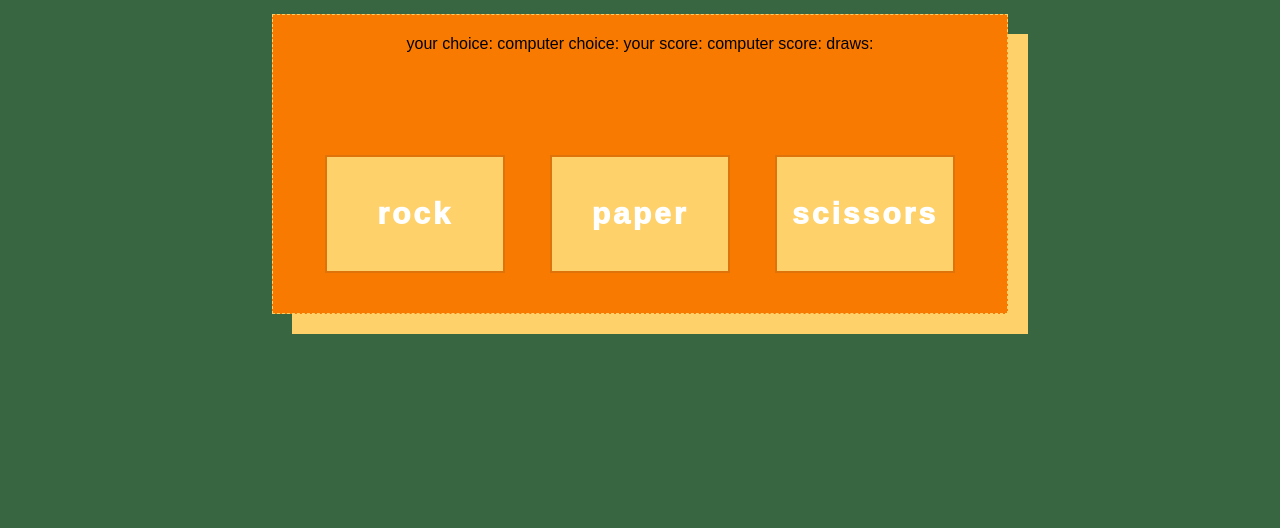
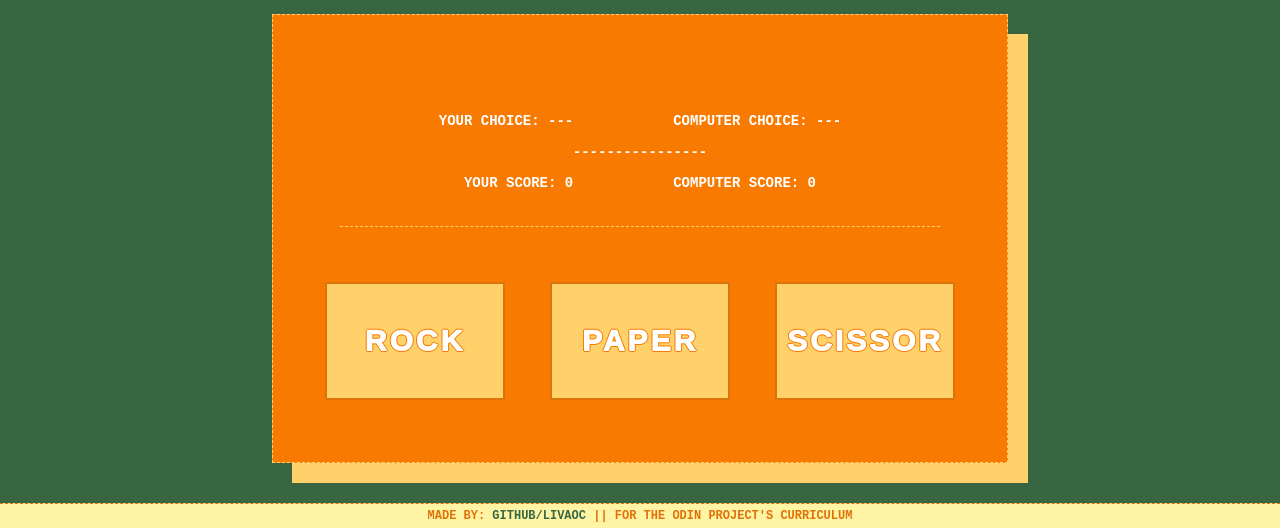
Before and after one commit to livaoc/TOP_Rock_Paper_Scissors, a plain HTML site: page index.html in a window 1280 px wide. Shown: the part 272-800 px from the top of the page. Drawn offline with Linux system fonts and the light colour scheme.

Commit message:
Made final adjustments to fit different screen sizes, added footer and hover effects

```diff
--- a/index.html
+++ b/index.html
@@ -14,21 +14,27 @@
         </div>
         <div id="gameContainer">
             <div class="infoContainer">
-                your choice:
-                computer choice:
-                your score:
-                computer score:
-                draws:
+                <div class="infoFirstLineContainer">
+                    <div class="infoHumanChoice"></div>
+                    <div class="infoComputerChoice"></div>
+                </div>
+                <div class="infoResultLineContainer">
+                    <div class="infoResult"></div>
+                </div>
+                <div class="infoScoreLineContainer">
+                    <div class="infoHumanScore"></div>
+                    <div class="infoComputerScore"></div>
+                </div>
             </div>
             <div class="buttonsContainer">
-                <button>rock</button>
-                <button>paper</button>
-                <button>scissors</button>
+                <button>ROCK</button>
+                <button>PAPER</button>
+                <button>SCISSOR</button>
             </div>
         </div>
     </div>
-    <div class="foot">
-
+    <div class="footer">
+        made by: <a target="_blank" href="https://github.com/livaoc">github/livaoc</a> || for The Odin Project's curriculum
     </div>
 
 </body>
--- a/javascript.js
+++ b/javascript.js
@@ -10,6 +10,14 @@ let computerChoice;
 let computerScore = 0;
 let humanScore = 0;
 let drawScore = 0;
+
+let infoComputerChoice = document.querySelector(".infoComputerChoice");
+let infoHumanChoice = document.querySelector(".infoHumanChoice");
+let infoResult = document.querySelector(".infoResult");
+let infoHumanScore = document.querySelector(".infoHumanScore");
+let infoComputerScore = document.querySelector(".infoComputerScore");
+
+let won = "";
 const buttons = document.querySelectorAll("button");
 
 function getComputerChoice(max) {
@@ -28,28 +36,53 @@ function playRound(computerChoice, humanChoice) {
             (computerChoice === "paper" && humanChoice === "rock") ||
             (computerChoice === "scissors" && humanChoice === "paper")) {
             computerScore = computerScore + 1;
+            won = "no";
             return console.log("You lost this round!");
         } else if (computerChoice === humanChoice) {
             drawScore = drawScore + 1;
+            won = "draw";
             return console.log("Its a draw!");
         } else {
             humanScore = humanScore + 1;
+            won = "yes";
             return console.log("You won this round!");
         }
 }
 
+infoComputerChoice.textContent = "Computer choice: ---";
+infoHumanChoice.textContent = "Your choice: ---";
+infoResult.textContent = "----------------";
+infoComputerScore.textContent = "Computer score: " + computerScore;
+infoHumanScore.textContent = "Your score: " + humanScore;
 
 console.log("Computer input: " + computerChoice);
 
 buttons.forEach((button) => {
     button.addEventListener("click", () => {
         let buttonText = button.textContent;
-        humanChoice = buttonText;
-
+        humanChoice = buttonText.toLowerCase();
         computerChoice = getComputerChoice(3);
 
         playRound(computerChoice, humanChoice);
-
+        if (won === "yes") {
+            infoComputerChoice.textContent = "Computer choice: " + computerChoice;
+            infoHumanChoice.textContent = "Your choice: " + humanChoice;
+            infoResult.textContent = "You WON this round!";
+            infoComputerScore.textContent = "Computer score: " + computerScore;
+            infoHumanScore.textContent = "Your score: " + humanScore;
+        } else if (won === "no") {
+            infoComputerChoice.textContent = "Computer choice: " + computerChoice;
+            infoHumanChoice.textContent = "Your choice: " + humanChoice;
+            infoResult.textContent = "You LOST this round!";
+            infoComputerScore.textContent = "Computer score: " + computerScore;
+            infoHumanScore.textContent = "Your score: " + humanScore;
+        } else {
+            infoComputerChoice.textContent = "Computer choice: " + computerChoice;
+            infoHumanChoice.textContent = "Your choice: " + humanChoice;
+            infoResult.textContent = "It's a DRAW!";
+            infoComputerScore.textContent = "Computer score: " + computerScore;
+            infoHumanScore.textContent = "Your score: " + humanScore;
+        }
         console.log("\nYour choice: " + humanChoice +
                     "\nComputer choice: " + computerChoice +
                     "\n\nYour score: " + humanScore +
--- a/style.css
+++ b/style.css
@@ -6,24 +6,25 @@ body {
     background-color: #386641;
     font-family: sans-serif;
     height: 100%;
+    min-height:100vh;
     margin: 0;
     padding: 0;
 
     display: flex;
     flex-direction: column;
-    justify-content: center;
-    align-items: center;
 }
 
 #mainContainer {
     display: flex;
     flex-direction: column;
+    flex: 1;
     justify-content: center;
     align-items: center;
 
     width: 92%;
     max-width: 1000px;
     padding: min(5vw, 40px);
+    margin: 0 auto;
 }
 
 
@@ -35,7 +36,7 @@ body {
 #gameContainer {
     display: flex;
     flex-direction: column;
-    justify-content: space-between;
+    justify-content: center;
     align-items: center;
     flex-shrink: 0;
     flex-grow: 1;
@@ -43,9 +44,10 @@ body {
 
     width: 80%;
     max-width: 800px;
-    height: auto;
-    max-height: 60vh;
+    max-height: none;
     min-height: 300px;
+
+    gap: 20px;
 
     background-color: #f97a00;
     box-shadow: 20px 20px 0px #fed16a;
@@ -59,6 +61,7 @@ body {
     align-items: center;
     justify-content: center;
     margin-bottom: 15px;
+    text-transform: uppercase;
 }
 
 .buttonsContainer {
@@ -83,8 +86,90 @@ button {
     font-size: clamp(18px, 4vw, 30px);
     font-weight: 1000;
     letter-spacing: 3px;
+    text-shadow: -1px 0 #f97a00, 0 1px #f97a00, 1px 0 #f97a00, 0 -1px #f97a00;
+
+    transition-duration: 600ms;
+    transition-timing-function: ease;
 }
 
+button:hover {
+    transform: scale(1.1);
+    background-color: #fff4a4;
+}
+
+.infoContainer {
+    background-color: transparent;
+    border-bottom: 1px dashed #fed16a;
+
+    font-family: monospace;
+    font-size: 14px;
+    text-align: left;
+    color: #fff;
+    text-shadow: -1px 0 #f97a00, 0 1px #f97a00, 1px 0 #f97a00, 0 -1px #f97a00;
+
+    display: flex;
+    flex-direction: column;
+    justify-content: center;
+    align-items: center;
+    flex-wrap: wrap;
+
+    white-space: pre;
+
+    gap: 15px;
+    padding: 20px;
+    margin-top: 20px;
+    width: 100%;
+    min-height: 150px;
+    max-width: min(90%, 600px);
+
+}
+
+.infoFirstLineContainer, .infoScoreLineContainer {
+    display: flex;
+    justify-content: space-between;
+    gap: 100px;
+    font-size: 14px;
+    font-weight: 600;
+}
+
+.infoFirstLineContainer > div, .infoScoreLineContainer > div {
+    flex: 1;
+}
+
+.infoResultLineContainer {
+    display: flex;
+    justify-content: center;
+    font-weight:bold;
+}
+
+.footer {
+    width: 100%;
+    min-width: 100%;
+    padding: 5px;
+
+    background-color: #fff4a4;
+    border-top:1px dashed #df730b;
+
+    color: #df730b;
+    font-size: 12px;
+    font-family: monospace;
+    font-weight: 600;
+    text-align: center;
+    text-transform: uppercase;
+}
+
+.footer a {
+    text-decoration: none;
+    color: #386641;
+    transition-duration: 600ms;
+    transition-timing-function: ease;
+
+}
+
+.footer a:hover {
+    text-decoration: none;
+    color: #912f46;
+}
 
 @media (max-width: 480px) {
     #gameContainer {
@@ -103,4 +188,22 @@ button {
         font-size: 18px;
         padding: 12px 8px;
     }
+
+    .infoContainer {
+        flex-direction: column;
+        align-items: flex-start;
+        justify-content: left;
+        flex-wrap: wrap;
+
+        white-space: pre-wrap;
+    }
+
+    .infoContainer > div {
+        max-width: 100%;
+    }
+
+    .infoFirstLineContainer, .infoScoreLineContainer {
+        flex-direction: column;
+        gap: 0px;
+    }
 }
```
